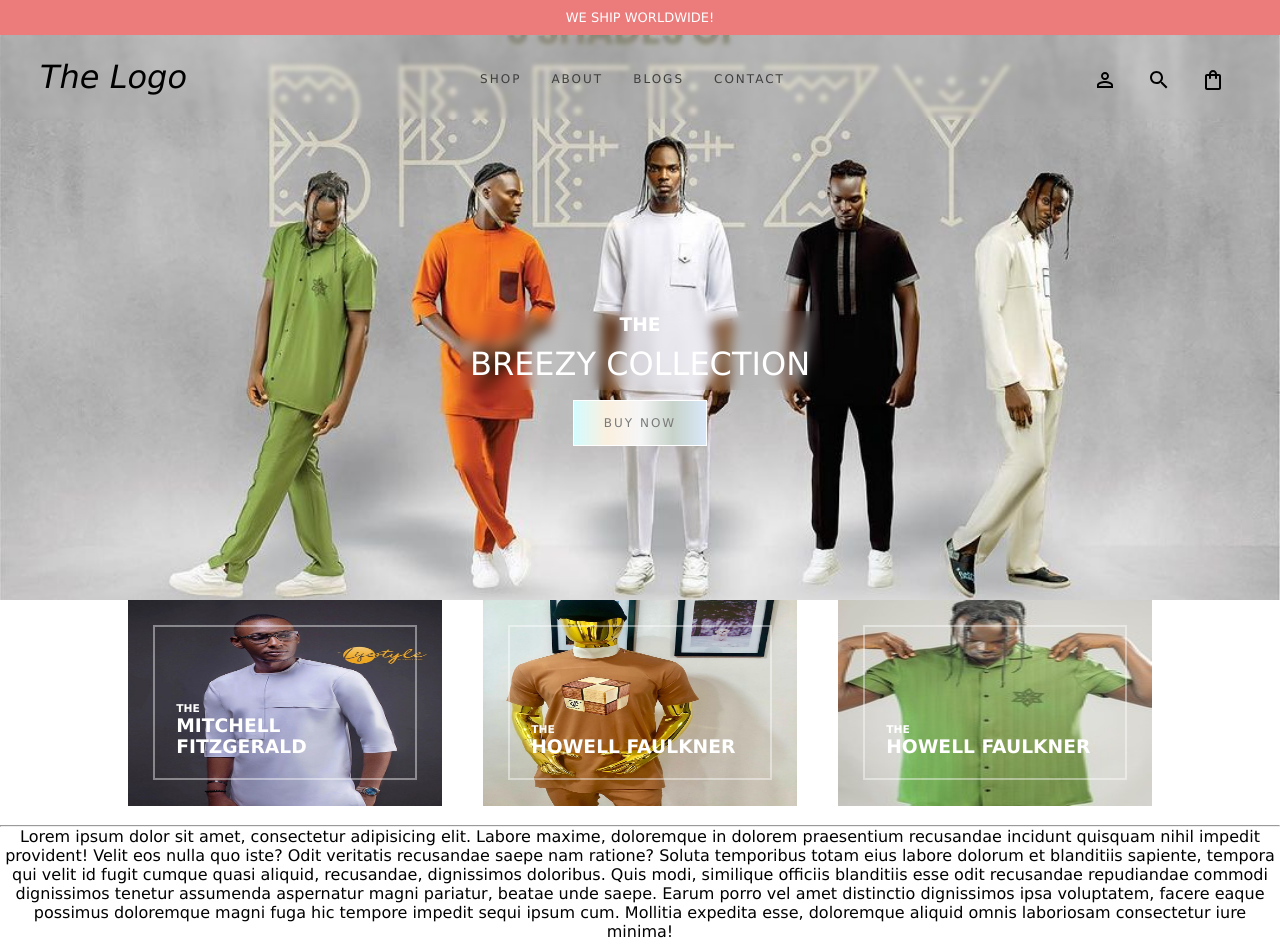
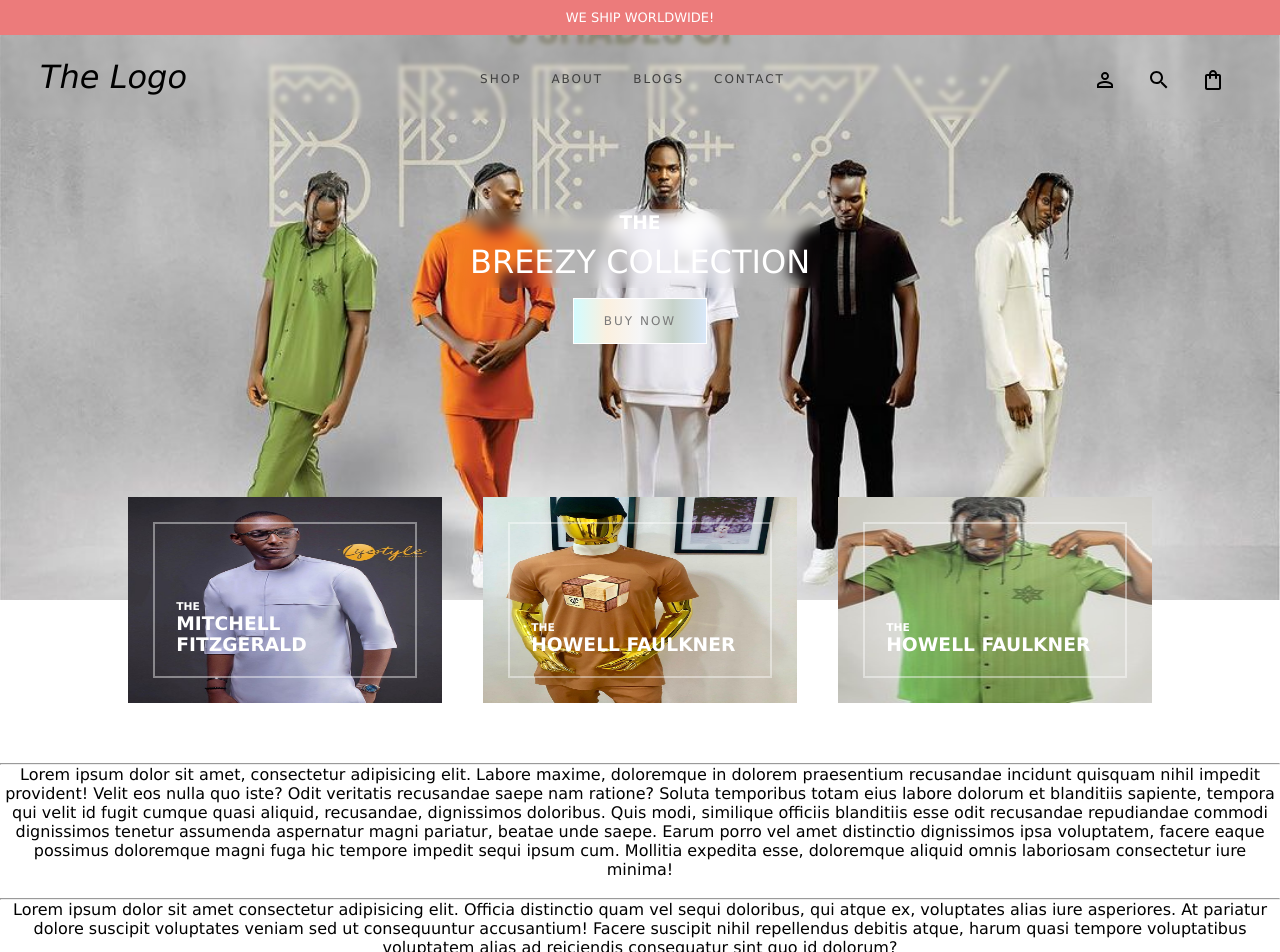
Before and after one commit to yakubu-josiah/TimzyClassic_client, a React (Create React App) app in the folder client/: page / in a window 1280 px wide. Shown: the top 952 px of the page. Built offline with nearby package versions, Linux system fonts and the light colour scheme.

Commit message:
fix: restructuring card styling

```diff
--- a/client/src/pages/Home/HeroBanner.css
+++ b/client/src/pages/Home/HeroBanner.css
@@ -16,9 +16,15 @@
     background-repeat: no-repeat;
 
 }
+.banner .banner-card {
+    position: absolute;
+    bottom: 0;
+    width: 100%;
+    transform:translateY(50%);
+}
 
 .banner-cont {
-  margin-top: 15%;
+  margin-top: 90px;
   display: flex;
   width: 100%;
   justify-content: center;
--- a/client/src/pages/Home/HeroBanner.jsx
+++ b/client/src/pages/Home/HeroBanner.jsx
@@ -1,6 +1,7 @@
 import React from 'react'
 import './HeroBanner.css'
 import image from "../../assets/images/heroBanner.jpg"
+import HomeCard from './HomeCard';
 
 export default function HeroBanner() {
   const backGround = {
@@ -11,6 +12,9 @@ export default function HeroBanner() {
     <>
       <div className="banner">
         <div className="img" style={backGround}>
+        </div>
+        <div className="banner-card">
+         <HomeCard />
         </div>
       </div>
       <div className="banner-cont">
--- a/client/src/pages/Home/Home.css
+++ b/client/src/pages/Home/Home.css
@@ -4,7 +4,7 @@
     position: relative;
 }
 .home .home-wrapper {
-    margin-top: 12%;
+    margin-top: 400px;
 }
 
 .homeCard {
@@ -22,7 +22,7 @@
 @media screen and (max-width: 850px) and (min-width: 481px) {
 
     .home .home-wrapper {
-        margin-top: 120px;
+        margin-top: 600px;
     }
 
     .home .home-wrapper .home-content {
@@ -33,7 +33,7 @@
 /* Media query for smallest screens */
 @media screen and (max-width: 480px) {
     .home .home-wrapper {
-        margin-top: 150px;
+        margin-top: 850px;
     }
 
     .home .home-wrapper .home-content {
--- a/client/src/pages/Home/Home.jsx
+++ b/client/src/pages/Home/Home.jsx
@@ -1,7 +1,6 @@
 import React from 'react';
 import "./Home.css"
 import HeroBanner from './HeroBanner';
-import HomeCard from './HomeCard';
 import "../../components/UI/Card.css"
 
 export default function Home() {
@@ -10,7 +9,6 @@ export default function Home() {
       <HeroBanner/>
       <div className="home">
         <div className="home-wrapper">
-          <HomeCard />
           <div className="home-content">
             <br />
             <hr />
```
